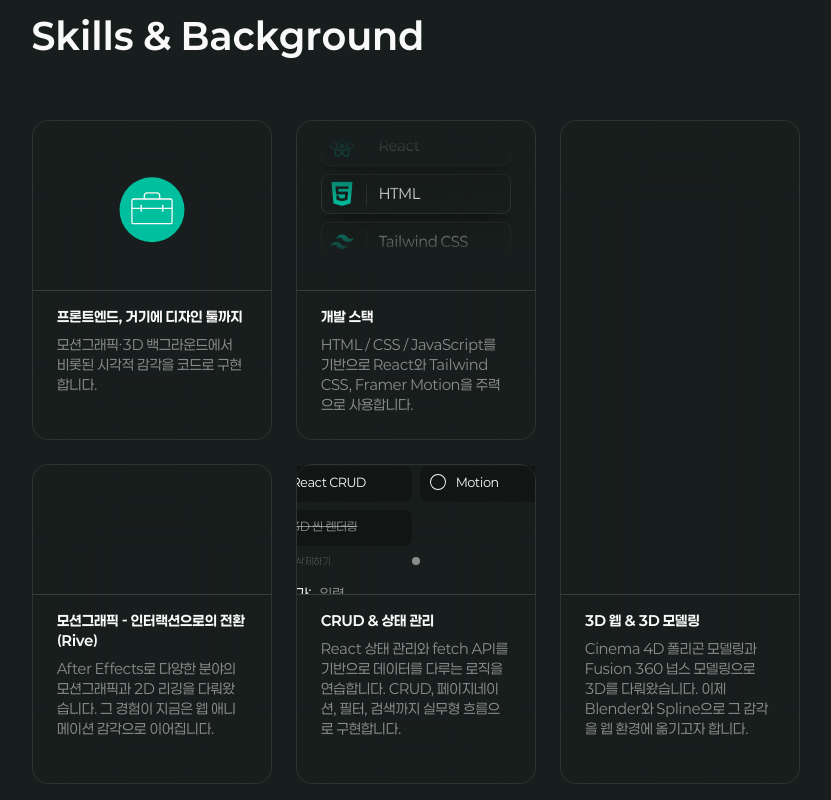
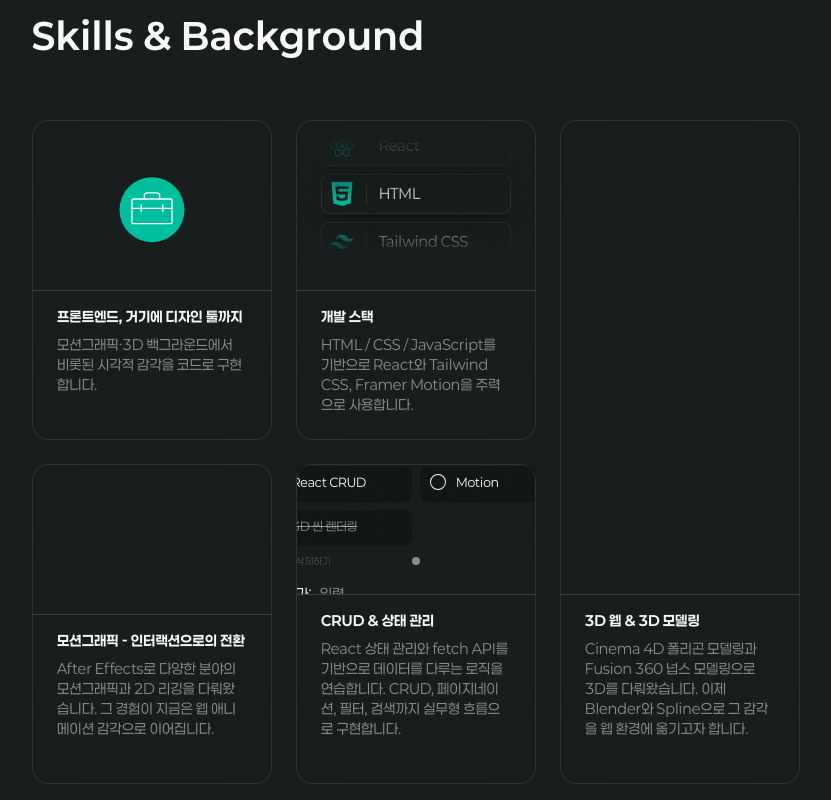
Before and after one commit to dngryl/portfolio-app, a React (Vite) app: page / in a window 1280 px wide. Shown: the part 800-1600 px from the top of the page, without its empty margins (224-1055 px from the left). Built offline with nearby package versions, Linux system fonts and the light colour scheme.

Commit message:
feat: 애프터이펙트 추가 / Rive 제거

```diff
--- a/src/components/home/IconInteraction.jsx
+++ b/src/components/home/IconInteraction.jsx
@@ -5,7 +5,7 @@ import spline from "../../assets/logos/tools/Spline.webp";
 import affinity from "../../assets/logos/tools/Affinity.webp";
 import claude from "../../assets/logos/tools/Claude.webp";
 import codium from "../../assets/logos/tools/Codium.webp";
-import rive from "../../assets/logos/tools/Rive.webp";
+import afterEffects from "../../assets/logos/tools/AfterEffects.webp";
 import {useState } from "react";
 
 export default function IconInteraction({motion}) {
@@ -51,7 +51,7 @@ export default function IconInteraction({motion}) {
                     initial={{ x:0, y: 0, opacity: 0 }}
                     animate={{ x: showIcon ? -50:0 , y: showIcon ? 86.6 : 0, opacity: showIcon ? 100:0}}
                     transition={{ duration: 0.3, ease: "easeInOut", delay: showIcon ? 0.30 : 0, type: "spring", stiffness: 400, damping: 25}}
-                    src={rive} className="rounded-full w-14 h-14 absolute -translate-x-1/2 -translate-y-1/2 top-1/2 left-1/2" />
+                    src={afterEffects} className="rounded-full w-14 h-14 absolute -translate-x-1/2 -translate-y-1/2 top-1/2 left-1/2" />
 
 
                 <motion.img
--- a/src/components/home/SectionOne.jsx
+++ b/src/components/home/SectionOne.jsx
@@ -84,7 +84,7 @@ export default function SectionOne({motion}) {
                         </div>
                         <hr className="border-[#f9f9f9]/15 my-4" />
                         <div className='px-6 flex flex-col gap-2 mb-6'>
-                            <p className='text-[#f9f9f9] text-sm font-bold'>모션그래픽 - 인터랙션으로의 전환 (Rive)</p>
+                            <p className='text-[#f9f9f9] text-sm font-bold'>모션그래픽 - 인터랙션으로의 전환</p>
                             <p className='text-[#f9f9f9]/50 text-sm'>After Effects로 다양한 분야의 모션그래픽과 2D 리깅을 다뤄왔습니다. 그 경험이 지금은 웹 애니메이션 감각으로 이어집니다. <br/> <br/> </p>
                         </div>
                     </motion.div>
```
Also changed, not shown: src/assets/logos/tools/AfterEffects.webp (added).
